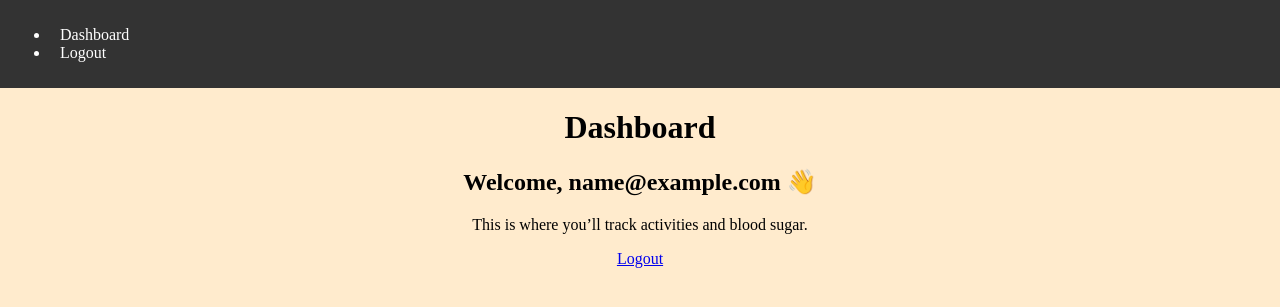
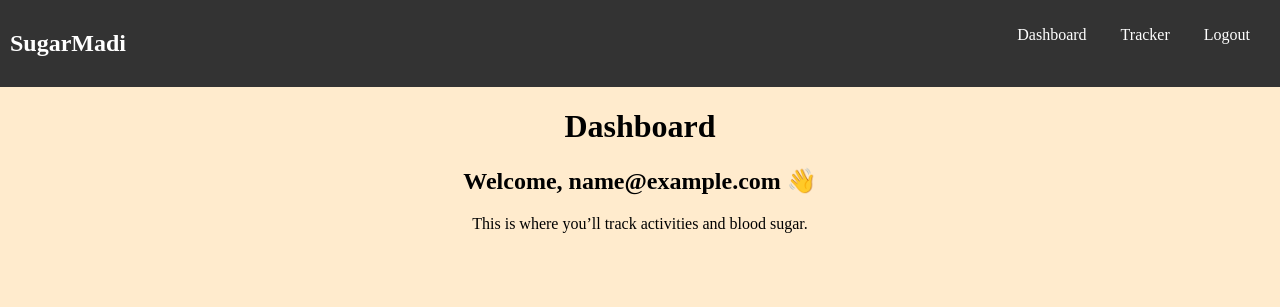
Before and after one commit to judewoolls/SugarMadi, a Django app: page /dashboard/ in a window 1280 px wide. Shown: the top 307 px of the page. Run offline with Django 4.2, Linux system fonts and the light colour scheme; the visitor is signed in with stand-in values (Sample User, id 1).

Commit message:
add some styling to the nav bar

```diff
--- a/static/styles/styles.css
+++ b/static/styles/styles.css
@@ -8,6 +8,8 @@ nav {
     background-color: #333;
     color: white;
     padding: 10px;
+    display: flex;
+    justify-content: space-between;
 }
 
 nav a {
@@ -16,6 +18,12 @@ nav a {
     padding: 10px;
 }
 
+nav li {
+    display: inline;
+    margin-right: 10px;
+    list-style: none;
+}
+
 main {
     text-align: center;
 }
--- a/templates/base.html
+++ b/templates/base.html
@@ -10,8 +10,10 @@
 </head>
 <body>
     <nav>
+        <h1>SugarMadi</h1>
         <ul>
             <li><a href="{% url 'dashboard' %}">Dashboard</a></li>
+            <li><a href="#">Tracker</a></li>
             <li><a href="{% url 'account_logout' %}">Logout</a></li>
         </ul>
     </nav>
--- a/tracker/templates/tracker/dashboard.html
+++ b/tracker/templates/tracker/dashboard.html
@@ -7,6 +7,6 @@
     <h1>Dashboard</h1>
     <h2>Welcome, {{ user.email }} 👋</h2>
     <p>This is where you’ll track activities and blood sugar.</p>
-    <a href="{% url 'account_logout' %}">Logout</a>
+
 </main>
 {% endblock %}
```
